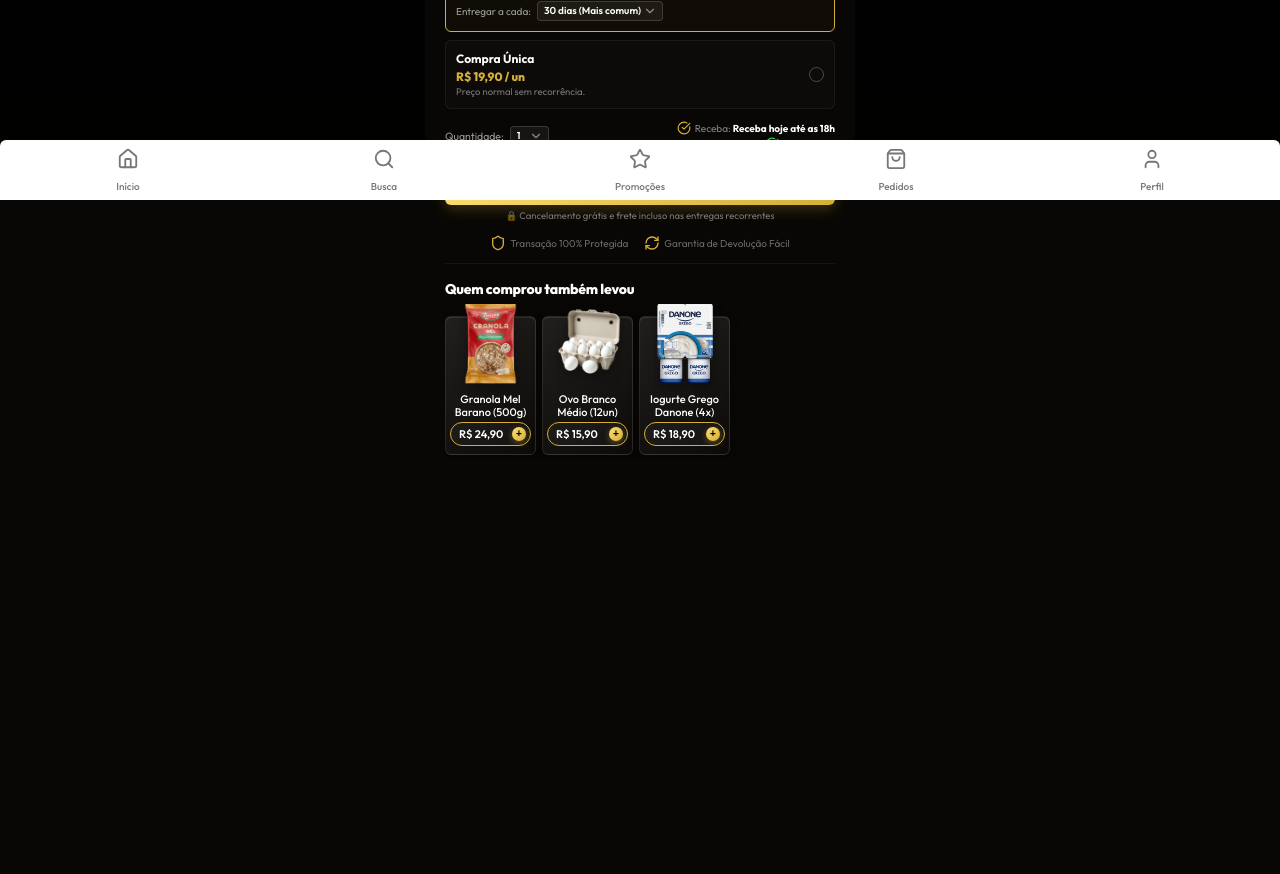
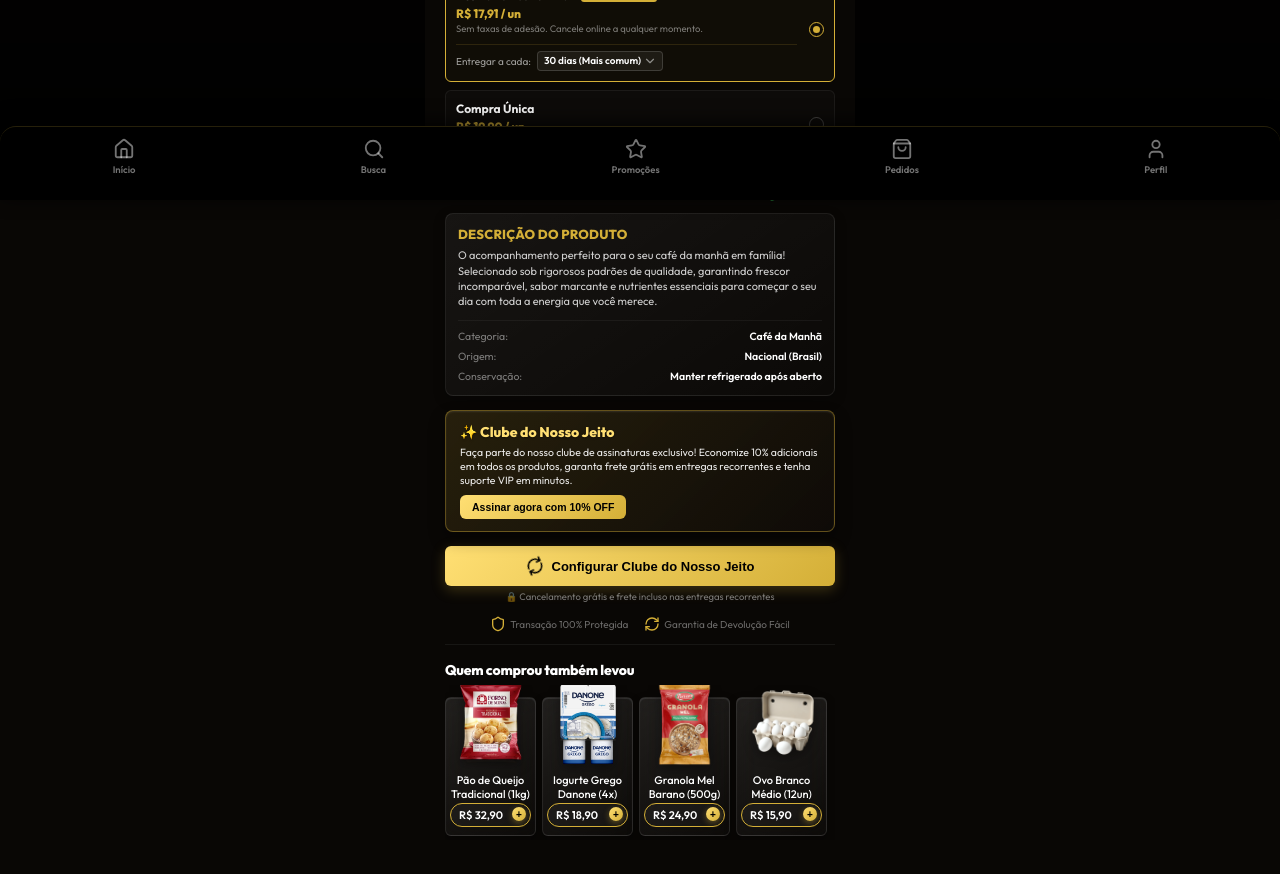
Before and after one commit to moisesalves0015/mercado-nosso-jeito, a React (Vite) app: page /product/cafe-melitta-tradicional-500g in a window 1280 px wide. Shown: the part 600-1474 px from the top of the page. Before the commit the page ends 1161 px from the top, so only its background shows below. Built offline with nearby package versions, Linux system fonts and the light colour scheme.

Commit message:
UI: upgraded bottom navigation bar styling and redesigned dynamic product detail pages with premium features

```diff
--- a/src/index.css
+++ b/src/index.css
@@ -885,45 +885,55 @@ body{
    BOTTOM NAV
 ========================================================= */
 
-.bottom-nav{
-  position:fixed;
-  left:0;
-  right:0;
-  bottom:0;
-  height: 60px;
-  background: #fff;
-  display:flex;
-  justify-content:space-around;
-  align-items: center;
-  z-index:100;
-  border-top-left-radius: 6px; /* Tight border-radius */
-  border-top-right-radius: 6px; /* Tight border-radius */
-  padding-bottom: env(safe-area-inset-bottom);
-}
-
-.bottom-nav a{
-  display:flex;
-  flex-direction:column;
-  align-items:center;
+.bottom-nav {
+  position: fixed;
+  left: 0;
+  right: 0;
+  bottom: 0;
+  height: 74px; /* Increased from 60px to push items up and clear iPhone home bar! */
+  background: #000000; /* Solid premium black background */
+  display: flex;
+  justify-content: space-around;
+  align-items: center;
+  z-index: 100;
+  border-top: 1.2px solid rgba(212, 175, 55, 0.18); /* Elegant gold top line */
+  border-top-left-radius: 16px; /* High fidelity curved top-corners */
+  border-top-right-radius: 16px;
+  padding-bottom: 14px; /* Push items up to clear native iOS home indicator bar! */
+  box-shadow: 0 -4px 20px rgba(0, 0, 0, 0.8);
+}
+
+.bottom-nav a {
+  display: flex;
+  flex-direction: column;
+  align-items: center;
   justify-content: center;
-  gap:4px;
-  text-decoration:none;
-  color:#777;
-  font-size:10px;
-  font-weight: 500;
-  width: 60px;
-}
-
-.bottom-nav a.active{
-  color:#000;
+  gap: 3px;
+  text-decoration: none;
+  color: rgba(255, 255, 255, 0.45); /* Elegant gray-white for inactive */
+  font-size: 9.5px;
+  font-weight: 600;
+  padding: 6px 14px;
+  border-radius: 12px;
+  transition: all 0.25s ease;
+}
+
+.bottom-nav a.active {
+  color: #FFDF73; /* Rich gold for active items */
+  background: rgba(255, 223, 115, 0.1); /* Subtle premium golden tint background */
+  transform: translateY(-2px); /* Slight hover levitation */
 }
 
 .bottom-nav a .nav-icon {
   font-size: 22px;
+  display: flex;
+  align-items: center;
+  justify-content: center;
+  transition: transform 0.2s ease;
 }
 
 .bottom-nav a.active .nav-icon {
-  font-weight: bold;
+  transform: scale(1.1); /* Slight pop animation for the active icon */
 }
 
 /* =========================================================
@@ -990,7 +1000,7 @@ body{
   width: calc(100% + 16px); /* Full-width edge to edge, offsetting parent padding */
   margin-left: -8px;
   margin-right: -8px;
-  height: 240px; /* Increased height */
+  height: 290px; /* Increased from 240px */
   overflow: hidden;
   display: flex;
   align-items: center;
@@ -1014,13 +1024,13 @@ body{
 
 .product-hero-image-wrapper {
   position: relative;
-  width: 170px; /* Increased image size */
-  height: 170px;
+  width: 210px; /* Increased from 170px */
+  height: 210px; /* Increased from 170px */
   display: flex;
   align-items: center;
   justify-content: center;
   z-index: 3;
-  filter: drop-shadow(0 8px 16px rgba(0,0,0,0.6));
+  filter: drop-shadow(0 10px 20px rgba(0,0,0,0.65));
 }
 
 .product-hero-image {
@@ -1510,3 +1520,97 @@ body{
   font-weight: 500;
   margin: 0;
 }
+
+/* =========================================================
+   PRODUCT SPECIFICATIONS CARD & CLUBE INVITE
+========================================================= */
+.product-specifications-card {
+  margin: 12px 0;
+  padding: 12px;
+  background: linear-gradient(145deg, rgba(255,255,255,0.06), rgba(255,255,255,0.01));
+  border: 1px solid rgba(255,255,255,0.08);
+  border-radius: 8px;
+  box-shadow: 0 4px 12px rgba(0,0,0,0.3);
+}
+
+.product-specifications-card h3 {
+  font-size: 13px;
+  font-weight: 800;
+  color: #D4AF37; /* Gold header */
+  margin: 0 0 6px 0;
+  text-transform: uppercase;
+  letter-spacing: 0.2px;
+}
+
+.spec-description {
+  font-size: 11px;
+  line-height: 1.4;
+  color: rgba(255, 255, 255, 0.8);
+  margin: 0 0 10px 0;
+}
+
+.spec-grid {
+  display: flex;
+  flex-direction: column;
+  gap: 6px;
+  border-top: 1px solid rgba(255,255,255,0.05);
+  padding-top: 8px;
+}
+
+.spec-item {
+  display: flex;
+  justify-content: space-between;
+  font-size: 10.5px;
+}
+
+.spec-label {
+  color: rgba(255,255,255,0.45);
+}
+
+.spec-value {
+  color: #fff;
+  font-weight: 600;
+}
+
+/* CLUBE NOSSO JEITO PREMIUM BANNER */
+.clube-nosso-jeito-invite {
+  margin: 14px 0;
+  padding: 12px 14px;
+  background: linear-gradient(135deg, rgba(212, 175, 55, 0.15) 0%, rgba(16, 12, 8, 0.8) 100%);
+  border: 1.5px solid rgba(212, 175, 55, 0.4);
+  border-radius: 8px;
+  box-shadow: inset 0 1px 2px rgba(255,255,255,0.1), 0 8px 16px rgba(0,0,0,0.4);
+  position: relative;
+  overflow: hidden;
+}
+
+.clube-invite-title {
+  font-size: 14px;
+  font-weight: 800;
+  color: #FFDF73;
+  margin-bottom: 4px;
+  text-shadow: 0 1px 2px rgba(0,0,0,0.5);
+}
+
+.clube-invite-text {
+  font-size: 10.5px;
+  line-height: 1.35;
+  color: rgba(255,255,255,0.9);
+  margin-bottom: 8px;
+}
+
+.clube-invite-btn {
+  background: linear-gradient(135deg, #FFDF73, #D4AF37);
+  border: none;
+  border-radius: 6px;
+  color: #000;
+  font-size: 10.5px;
+  font-weight: 800;
+  padding: 6px 12px;
+  cursor: pointer;
+  transition: all 0.2s ease;
+}
+
+.clube-invite-btn:active {
+  transform: scale(0.97);
+}
--- a/src/pages/ProductDetail.tsx
+++ b/src/pages/ProductDetail.tsx
@@ -94,7 +94,7 @@ const PRODUCTS_MOCK: Record<string, ProductMock> = {
     title: 'Suco de Laranja Integral Do Bem (1L)',
     price: 'R$ 14,90',
     priceNum: 14.90,
-    image: 'https://images.unsplash.com/photo-1622483767028-3f66f32aef97?q=80&w=600',
+    image: '/suco_do_bem_laranja_integral.png',
     badge: 'Promocional',
     rating: 4.5,
     ratingCount: 320,
@@ -108,7 +108,7 @@ const PRODUCTS_MOCK: Record<string, ProductMock> = {
     title: 'Café Torrado e Moído Pilão (500g)',
     price: 'R$ 17,90',
     priceNum: 17.90,
-    image: 'https://images.unsplash.com/photo-1587049352847-4d4b1f6db9c6?q=80&w=600',
+    image: '/Café-Pilão-Torrado-E-Moído-Tradicional-Almofada-500g.png',
     badge: 'Melhor Preço',
     rating: 4.6,
     ratingCount: 1850,
@@ -116,14 +116,120 @@ const PRODUCTS_MOCK: Record<string, ProductMock> = {
     stockStatus: 'Em estoque',
     deliveryTime: 'Receba hoje até as 18h',
     category: 'Bebidas'
+  },
+  'cha-matte-natural-leao-100g': {
+    id: 'cha-matte-natural-leao-100g',
+    title: 'Chá Matte Natural Leão (100g)',
+    price: 'R$ 9,90',
+    priceNum: 9.90,
+    image: '/Cha-Matte-Natural-100g-Leao.png',
+    badge: 'Orgânico',
+    rating: 4.7,
+    ratingCount: 430,
+    soldCount: '1.5K+',
+    stockStatus: 'Em estoque',
+    deliveryTime: 'Receba hoje até as 18h',
+    category: 'Bebidas'
+  },
+  'leite-longa-vida-integral-1l': {
+    id: 'leite-longa-vida-integral-1l',
+    title: 'Leite Longa Vida Integral (1L)',
+    price: 'R$ 5,49',
+    priceNum: 5.49,
+    image: '/leite-integral-interna.png',
+    badge: 'Essencial',
+    rating: 4.8,
+    ratingCount: 5120,
+    soldCount: '8K+',
+    stockStatus: 'Em estoque',
+    deliveryTime: 'Receba hoje até as 18h',
+    category: 'Bebidas'
+  },
+  'pao-pullman-forma-integral-500g': {
+    id: 'pao-pullman-forma-integral-500g',
+    title: 'Pão Pullman Forma Integral (500g)',
+    price: 'R$ 12,90',
+    priceNum: 12.90,
+    image: 'https://images.unsplash.com/photo-1509440159596-0249088772ff?q=80&w=600',
+    badge: 'Fibras',
+    rating: 4.6,
+    ratingCount: 890,
+    soldCount: '2K+',
+    stockStatus: 'Em estoque',
+    deliveryTime: 'Receba hoje até as 18h',
+    category: 'Alimentos'
+  },
+  'queijo-minas-frescal-itambe-300g': {
+    id: 'queijo-minas-frescal-itambe-300g',
+    title: 'Queijo Minas Frescal Itambé (300g)',
+    price: 'R$ 19,90',
+    priceNum: 19.90,
+    image: 'https://images.unsplash.com/photo-1486297678162-eb2a19b0a32d?q=80&w=600',
+    badge: 'Frescal',
+    rating: 4.7,
+    ratingCount: 650,
+    soldCount: '1.8K+',
+    stockStatus: 'Em estoque',
+    deliveryTime: 'Receba hoje até as 18h',
+    category: 'Alimentos'
+  },
+  'peito-de-peru-fatiado-sadia-100g': {
+    id: 'peito-de-peru-fatiado-sadia-100g',
+    title: 'Peito de Peru Fatiado Sadia (100g)',
+    price: 'R$ 7,49',
+    priceNum: 7.49,
+    image: 'https://images.unsplash.com/photo-1603048297172-c92544798d5e?q=80&w=600',
+    badge: 'Proteico',
+    rating: 4.8,
+    ratingCount: 1540,
+    soldCount: '5K+',
+    stockStatus: 'Em estoque',
+    deliveryTime: 'Receba hoje até as 18h',
+    category: 'Alimentos'
+  },
+  'manteiga-itambe-extra-sal-200g': {
+    id: 'manteiga-itambe-extra-sal-200g',
+    title: 'Manteiga Itambé Extra Sal (200g)',
+    price: 'R$ 11,90',
+    priceNum: 11.90,
+    image: 'https://images.unsplash.com/photo-1588195538326-c5b1e9f80a1b?q=80&w=600',
+    badge: 'Tradicional',
+    rating: 4.8,
+    ratingCount: 2200,
+    soldCount: '4K+',
+    stockStatus: 'Em estoque',
+    deliveryTime: 'Receba hoje até as 18h',
+    category: 'Alimentos'
+  },
+  'sabao-liquido-premium': {
+    id: 'sabao-liquido-premium',
+    title: 'Sabão Líquido Premium',
+    price: 'R$ 19,90',
+    priceNum: 19.90,
+    image: 'https://images.unsplash.com/photo-1583947215259-38e31be8751f?q=80&w=600',
+    badge: 'Concentrado',
+    rating: 4.9,
+    ratingCount: 310,
+    soldCount: '900+',
+    stockStatus: 'Em estoque',
+    deliveryTime: 'Receba amanhã até as 12h',
+    category: 'Limpeza'
+  },
+  'multiuso-fresh-ultra': {
+    id: 'multiuso-fresh-ultra',
+    title: 'Multiuso Fresh Ultra',
+    price: 'R$ 12,90',
+    priceNum: 12.90,
+    image: 'https://images.unsplash.com/photo-1610701596007-11502861dcfa?q=80&w=600',
+    badge: 'Multiuso',
+    rating: 4.6,
+    ratingCount: 740,
+    soldCount: '3K+',
+    stockStatus: 'Em estoque',
+    deliveryTime: 'Receba hoje até as 18h',
+    category: 'Limpeza'
   }
 };
-
-const SUGGESTED_PRODUCTS = [
-  { title: 'Granola Mel Barano (500g)', price: 'R$ 24,90', image: '/granola-novo.png' },
-  { title: 'Ovo Branco Médio (12un)', price: 'R$ 15,90', image: '/ovos-novo.png' },
-  { title: 'Iogurte Grego Danone (4x)', price: 'R$ 18,90', image: '/iogurte-novo.webp' },
-];
 
 export const ProductDetail = () => {
   const { productId } = useParams<{ productId: string }>();
@@ -148,6 +254,17 @@ export const ProductDetail = () => {
   const discountMultiplier = purchaseMode === 'subscribe' ? 0.9 : 1.0;
   const couponMultiplier = couponApplied ? 0.8 : 1.0; // Extra 20% off
   const finalPrice = product.priceNum * discountMultiplier * couponMultiplier;
+
+  // Filter suggested products from the same category or overall catalog dynamically
+  const suggestedProducts = Object.values(PRODUCTS_MOCK)
+    .filter(p => p.id !== product.id && p.category === product.category)
+    .slice(0, 4);
+
+  const fallbackSuggested = Object.values(PRODUCTS_MOCK)
+    .filter(p => p.id !== product.id)
+    .slice(0, 4);
+
+  const finalSuggested = suggestedProducts.length >= 2 ? suggestedProducts : fallbackSuggested;
 
   const handleShare = () => {
     if (navigator.share) {
@@ -355,6 +472,50 @@ export const ProductDetail = () => {
           </div>
         </div>
 
+        {/* EXPLICATIVE DETAILED SPECIFICATIONS BLOCK */}
+        <div className="product-specifications-card">
+          <h3>Descrição do Produto</h3>
+          <p className="spec-description">
+            {product.category === 'Café da Manhã' && "O acompanhamento perfeito para o seu café da manhã em família! Selecionado sob rigorosos padrões de qualidade, garantindo frescor incomparável, sabor marcante e nutrientes essenciais para começar o seu dia com toda a energia que você merece."}
+            {product.category === 'Bebidas' && "Perfeito para refrescar o seu dia ou complementar momentos especiais com amigos e família. Armazenado sob temperatura ideal, garantindo refrescância máxima, sabor inigualável e qualidade premium em cada gole."}
+            {product.category === 'Alimentos' && "Ingrediente de altíssima qualidade selecionado especialmente para as suas receitas. Sabor autêntico, embalagem higiênica e procedência garantida para levar o melhor sabor à mesa do seu lar."}
+            {product.category === 'Limpeza' && "Fórmula ultra concentrada de alta performance desenvolvida para eliminar as sujeiras mais difíceis com o mínimo esforço. Deixa um perfume refrescante e protege as superfícies da sua casa."}
+          </p>
+          <div className="spec-grid">
+            <div className="spec-item">
+              <span className="spec-label">Categoria:</span>
+              <span className="spec-value">{product.category}</span>
+            </div>
+            <div className="spec-item">
+              <span className="spec-label">Origem:</span>
+              <span className="spec-value">Nacional (Brasil)</span>
+            </div>
+            <div className="spec-item">
+              <span className="spec-label">Conservação:</span>
+              <span className="spec-value">
+                {product.category === 'Limpeza' ? "Manter fora do alcance de crianças" : "Manter refrigerado após aberto"}
+              </span>
+            </div>
+          </div>
+        </div>
+
+        {/* CLUBE NOSSO JEITO EXCLUSIVE PROMOTION BANNER */}
+        <div className="clube-nosso-jeito-invite">
+          <div className="clube-invite-title">✨ Clube do Nosso Jeito</div>
+          <p className="clube-invite-text">
+            Faça parte do nosso clube de assinaturas exclusivo! Economize 10% adicionais em todos os produtos, garanta frete grátis em entregas recorrentes e tenha suporte VIP em minutos.
+          </p>
+          <button
+            className="clube-invite-btn"
+            onClick={() => {
+              setPurchaseMode('subscribe');
+              window.scrollTo({ top: 320, behavior: 'smooth' });
+            }}
+          >
+            Assinar agora com 10% OFF
+          </button>
+        </div>
+
         {/* OBVIOUS HIGH-CONTRAST CONVERSION CALL-TO-ACTION (CTA) BUTTON */}
         <div className="cta-container">
           <button
@@ -406,7 +567,7 @@ export const ProductDetail = () => {
             <h3>Quem comprou também levou</h3>
           </div>
           <div className="products suggested-carousel">
-            {SUGGESTED_PRODUCTS.map((prod, index) => (
+            {finalSuggested.map((prod, index) => (
               <ProductCard
                 key={index}
                 title={prod.title}
```
